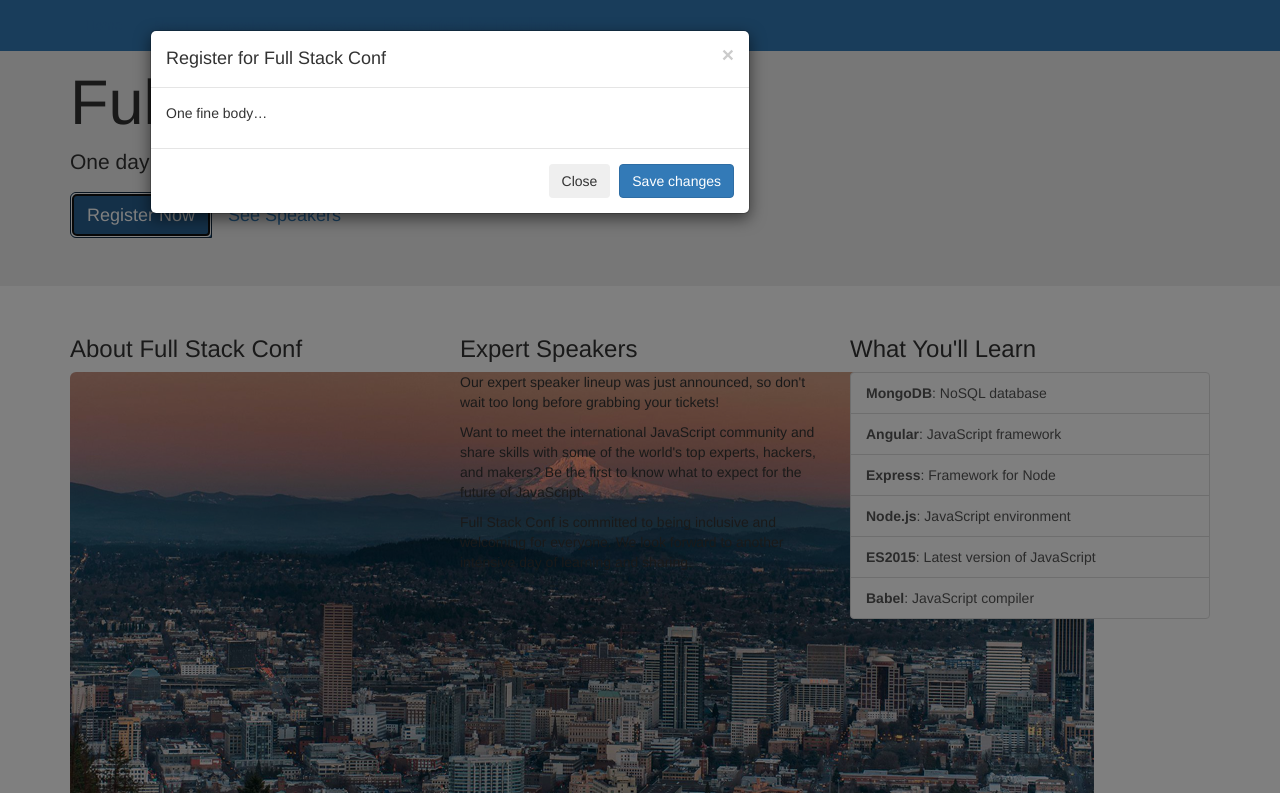
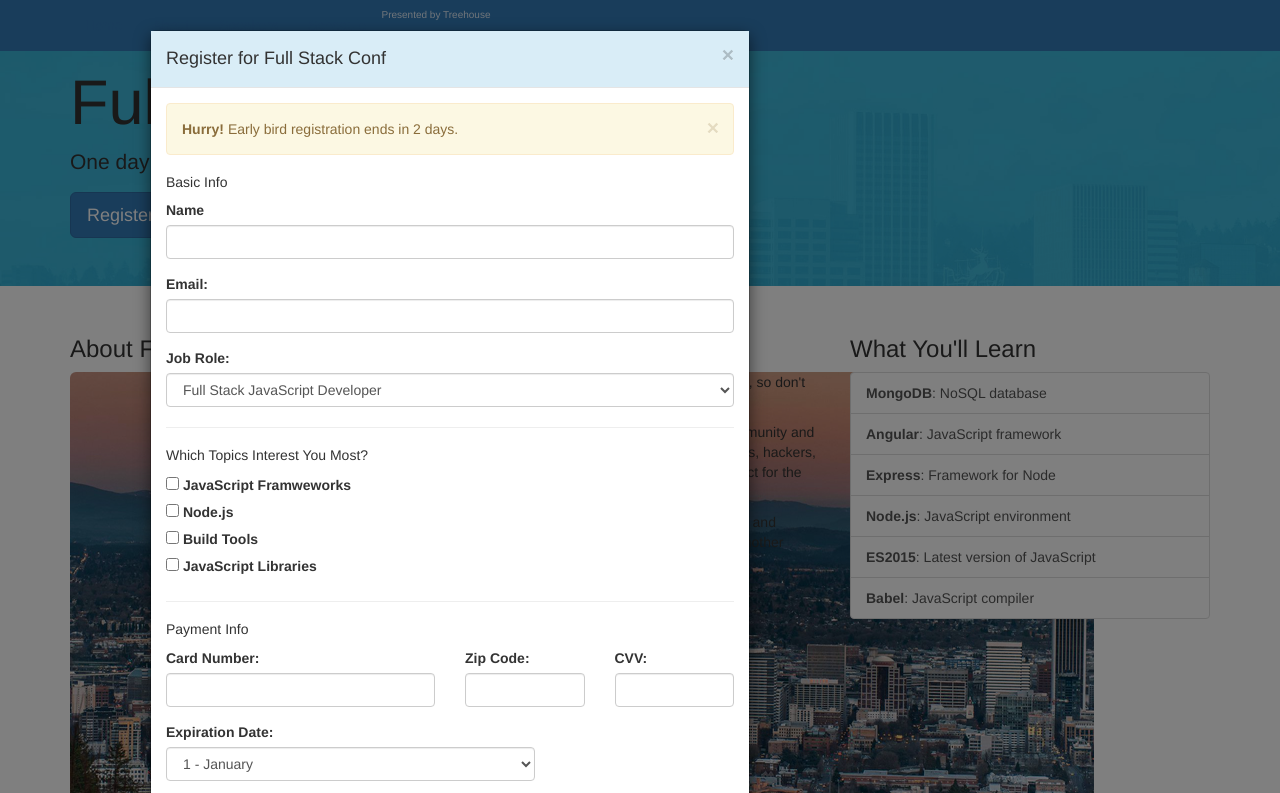
Before and after one commit to jackhkmatthews/Treehouse-FrontEndWebDevelopment-Bootstrap4Basics, a plain HTML site: page index.html in a window 1280 px wide. Both pictures are taken after a click on the button "Register Now". Shown: the top 793 px of the page. Drawn offline with nearby package versions, Linux system fonts and the light colour scheme.

Commit message:
added form to modal

```diff
--- /dev/null
+++ b/custom.css
@@ -0,0 +1,10 @@
+.navbar .navbar-brand {
+  color: rgba(255, 255, 255, .85);
+  font-size: 1rem;
+  padding-top: .45rem;
+}
+
+.jumbotron {
+  background: url('img/jumbo-bg.jpg');
+  background-size: cover;
+}
--- a/index.html
+++ b/index.html
@@ -7,9 +7,9 @@
     <title>Full Stack Conf</title>
     <!-- bootstrap css -->
     <link rel="stylesheet" href="https://maxcdn.bootstrapcdn.com/bootstrap/4.0.0-alpha.3/css/bootstrap.min.css" integrity="sha384-MIwDKRSSImVFAZCVLtU0LMDdON6KVCrZHyVQQj6e8wIEJkW4tvwqXrbMIya1vriY" crossorigin="anonymous">
-
+    <link rel="stylesheet" type="text/css" href="custom.css">
   </head>
-  <body>
+  <body data-spy="scroll" data-target=".navbar" data-offset="100">
 
     <!-- nav bar  -->
     <nav class="navbar navbar-dark bg-primary navbar-fixed-top">
@@ -225,19 +225,124 @@
     <div id="register" class="modal fade modal-lg">
       <div class="modal-dialog" role="document">
         <div class="modal-content">
-          <div class="modal-header">
+          <div class="modal-header bg-info">
             <button type="button" class="close" data-dismiss="modal" aria-label="Close">
               <span aria-hidden="true">&times;</span>
             </button>
             <h4 class="modal-title">Register for Full Stack Conf</h4>
           </div>
           <div class="modal-body">
-            <p>One fine body&hellip;</p>
-          </div>
-          <div class="modal-footer">
-            <button type="button" class="btn btn-secondary" data-dismiss="modal">Close</button>
-            <button type="button" class="btn btn-primary">Save changes</button>
-          </div>
+            <!-- registration form -->
+            <div class="alert alert-warning alert-dismissible fade in" role="alert">
+              <button type="button" class="close" data-dismiss="alert" aria-label="Close">
+                <span aria-hidden="true">&times;</span>
+              </button>
+              <strong>Hurry!</strong> Early bird registration ends in 2 days.
+            </div>
+            <form>
+              <h5 class="m-b-2">Basic Info</h5>
+              <div class="form-group">
+                <label for="name">Name</label>
+                <input type="text" class="form-control" id="name">
+              </div>
+              <div class="form-group">
+                <label for="mail">Email:</label>
+                <input type="email" class="form-control" id="email">
+              </div>
+              <div class="form-group">
+                <label for="role">Job Role:</label>
+                <select class="form-control c-select" id="role" name="user_role">
+                  <option value="full stack js developer">Full Stack JavaScript Developer</option>
+                  <option value="front end developer">Front End Developer</option>
+                  <option value="back end developer">Back End Developer</option>
+                  <option value="designer">Designer</option>
+                  <option value="student">Student</option>
+                </select>
+              </div>
+              <hr class="m-y-2">
+              <h5 class="m-b-2">Which Topics Interest You Most?</h5>
+              <fieldset class="form-group">
+                <div class="form-check">
+                  <label class="c-input c-checkbox">
+                    <input type="checkbox">
+                    <span class="c-indicator"></span>
+                    JavaScript Framweworks
+                  </label>
+                </div>
+                <div class="form-check">
+                  <label class="c-input c-checkbox">
+                    <input type="checkbox">
+                    <span class="c-indicator"></span>
+                    Node.js
+                  </label>
+                </div>
+                <div class="form-check">
+                  <label class="c-input c-checkbox">
+                    <input type="checkbox">
+                    <span class="c-indicator"></span>
+                    Build Tools
+                  </label>
+                </div>
+                <div class="form-check">
+                  <label class="c-input c-checkbox">
+                    <input type="checkbox">
+                    <span class="c-indicator"></span>
+                    JavaScript Libraries
+                  </label>
+                </div>
+
+                <hr class="m-b-2">
+                <h5 class="m-b-2">Payment Info</h5>
+
+                <div class="row">
+                  <div class="col-lg-6 form-group">
+                    <label for="cc-num">Card Number:</label>
+                    <input class="form-control" id="cc-num" type="text">
+                  </div>
+
+                  <div class="col-lg-3 form-group">
+                    <label for="zip">Zip Code:</label>
+                    <input class="form-control" id="zip" type="text">
+                  </div>
+
+                  <div class="col-lg-3 form-group">
+                    <label for="cvv">CVV:</label>
+                    <input class="form-control" id="cvv" type="text">
+                  </div>
+                </div>
+
+                <div class="row">
+                  <label class="col-lg-12">Expiration Date:</label>
+                  <div class="form-group col-lg-8">
+                    <select class="c-select form-control" id="exp-month">
+                      <option value="1">1 - January</option>
+                      <option value="2">2 - February</option>
+                      <option value="3">3 - March</option>
+                      <option value="4">4 - April</option>
+                      <option value="5">5 - May</option>
+                      <option value="6">6 - June</option>
+                      <option value="7">7 - July</option>
+                      <option value="8">8 - August</option>
+                      <option value="9">9 - September</option>
+                      <option value="10">10 - October</option>
+                      <option value="11">11 - November</option>
+                      <option value="12">12 - December</option>
+                    </select>
+                  </div>
+                  <div class="form-group col-lg-8">
+                    <select class="c-select form-control" id="exp-year">
+                      <option value="2016">2016</option>
+                      <option value="2017">2017</option>
+                      <option value="2018">2018</option>
+                      <option value="2019">2019</option>
+                      <option value="2020">2020</option>
+                    </select>
+                  </div>
+                </div>
+                <hr class=m-b-2>
+                <button type="submit" class="btn btn-primary btn-lg">Register</button>
+
+              </form> <!-- /registration form -->
         </div><!-- /.modal-content -->
       </div><!-- /.modal-dialog -->
     </div><!-- /.modal -->
```
